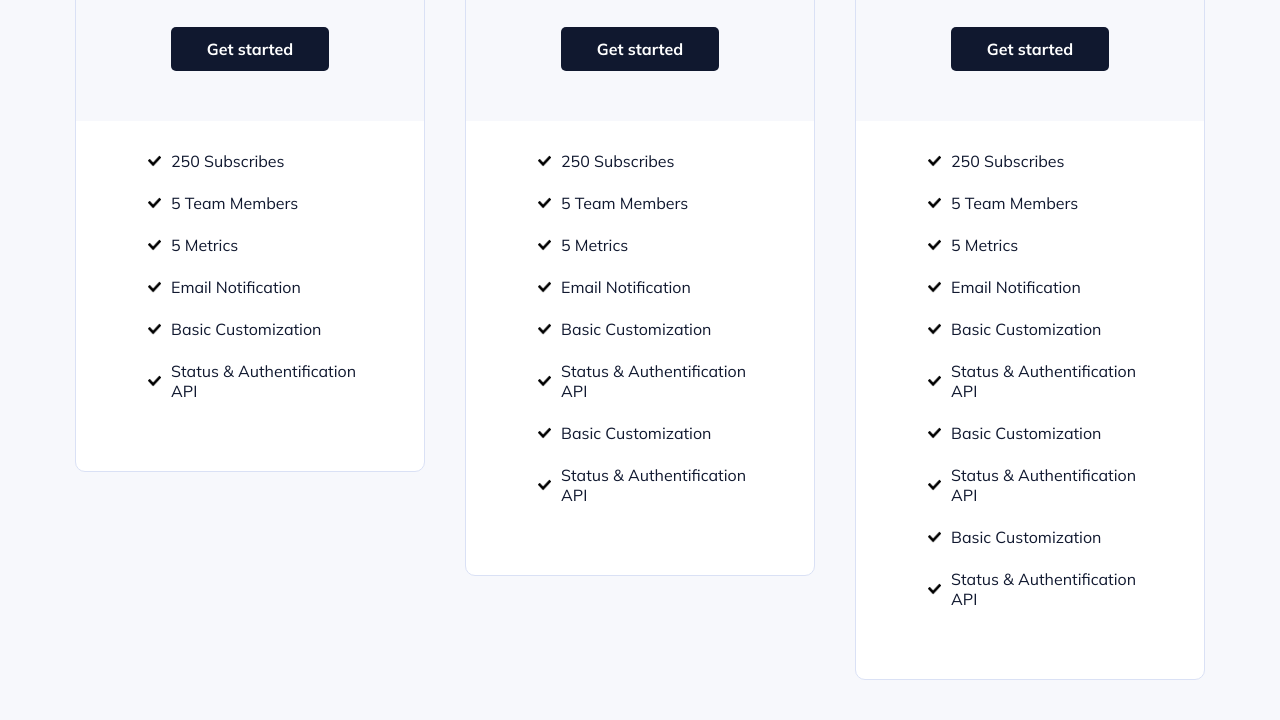
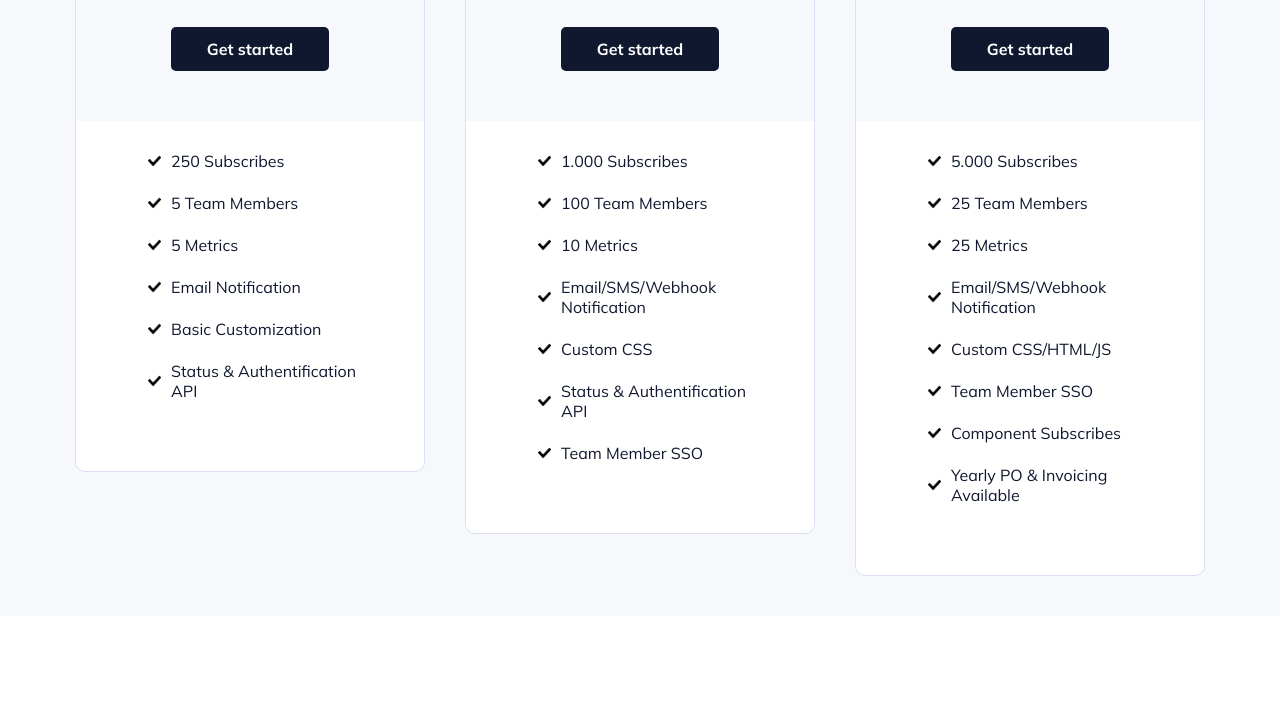
Before and after one commit to LysVolodymyr/price-list, a plain HTML site: page index.html in a window 1280 px wide. Shown: the part 232-952 px from the top of the page. After the commit the page ends 848 px from the top, so only its background shows below. Drawn offline with Linux system fonts and the light colour scheme.

Commit message:
price list complete

```diff
--- a/index.html
+++ b/index.html
@@ -50,30 +50,30 @@
         <div class="card">
             <div class="header">
                 <span class="license">StartUp</span>
-                <h2>$59</h2>
+                <h2>$99</h2>
                 <span class="duration">/month</span>
                 <a href="#" class="btn">Get started</a>
             </div>
             <ul class="features">
                 <li>
                     <img src="images/check.png" />
-                    <a href="#">250 Subscribes</a>
+                    <a href="#">1.000 Subscribes</a>
                 </li>
                 <li>
                     <img src="images/check.png" />
-                    <a href="#">5 Team Members</a>
+                    <a href="#">100 Team Members</a>
                 </li>
                 <li>
                     <img src="images/check.png" />
-                    <a href="#">5 Metrics</a>
+                    <a href="#">10 Metrics</a>
                 </li>
                 <li>
                     <img src="images/check.png" />
-                    <a href="#">Email Notification</a>
+                    <a href="#">Email/SMS/Webhook Notification</a>
                 </li>
                 <li>
                     <img src="images/check.png" />
-                    <a href="#">Basic Customization</a>
+                    <a href="#">Custom CSS</a>
                 </li>
                 <li>
                     <img src="images/check.png" />
@@ -81,61 +81,49 @@
                 </li>
                 <li>
                     <img src="images/check.png" />
-                    <a href="#">Basic Customization</a>
-                </li>
-                <li>
-                    <img src="images/check.png" />
-                    <a href="#">Status & Authentification API</a>
+                    <a href="#">Team Member SSO</a>
                 </li>
             </ul>
         </div>
         <div class="card">
             <div class="header">
                 <span class="license">Premium</span>
-                <h2>$99</h2>
+                <h2>$399</h2>
                 <span class="duration">/month</span>
                 <a href="#" class="btn">Get started</a>
             </div>
             <ul class="features">
                 <li>
                     <img src="images/check.png" />
-                    <a href="#">250 Subscribes</a>
+                    <a href="#">5.000 Subscribes</a>
                 </li>
                 <li>
                     <img src="images/check.png" />
-                    <a href="#">5 Team Members</a>
+                    <a href="#">25 Team Members</a>
                 </li>
                 <li>
                     <img src="images/check.png" />
-                    <a href="#">5 Metrics</a>
+                    <a href="#">25 Metrics</a>
                 </li>
                 <li>
                     <img src="images/check.png" />
-                    <a href="#">Email Notification</a>
+                    <a href="#">Email/SMS/Webhook Notification</a>
                 </li>
                 <li>
                     <img src="images/check.png" />
-                    <a href="#">Basic Customization</a>
+                    <a href="#">Custom CSS/HTML/JS</a>
                 </li>
                 <li>
                     <img src="images/check.png" />
-                    <a href="#">Status & Authentification API</a>
+                    <a href="#">Team Member SSO</a>
                 </li>
                 <li>
                     <img src="images/check.png" />
-                    <a href="#">Basic Customization</a>
+                    <a href="#">Component Subscribes</a>
                 </li>
                 <li>
                     <img src="images/check.png" />
-                    <a href="#">Status & Authentification API</a>
-                </li>
-                <li>
-                    <img src="images/check.png" />
-                    <a href="#">Basic Customization</a>
-                </li>
-                <li>
-                    <img src="images/check.png" />
-                    <a href="#">Status & Authentification API</a>
+                    <a href="#">Yearly PO & Invoicing Available</a>
                 </li>
             </ul>
         </div>
```
